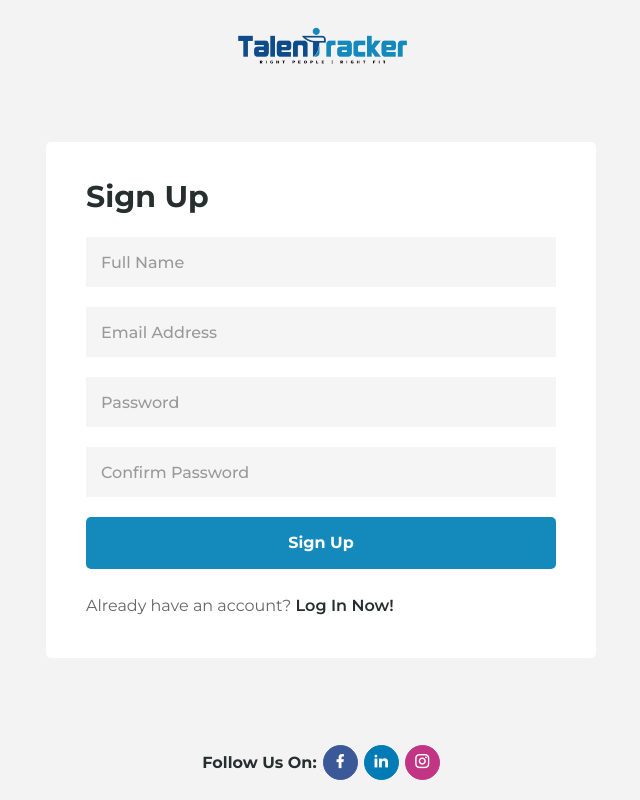
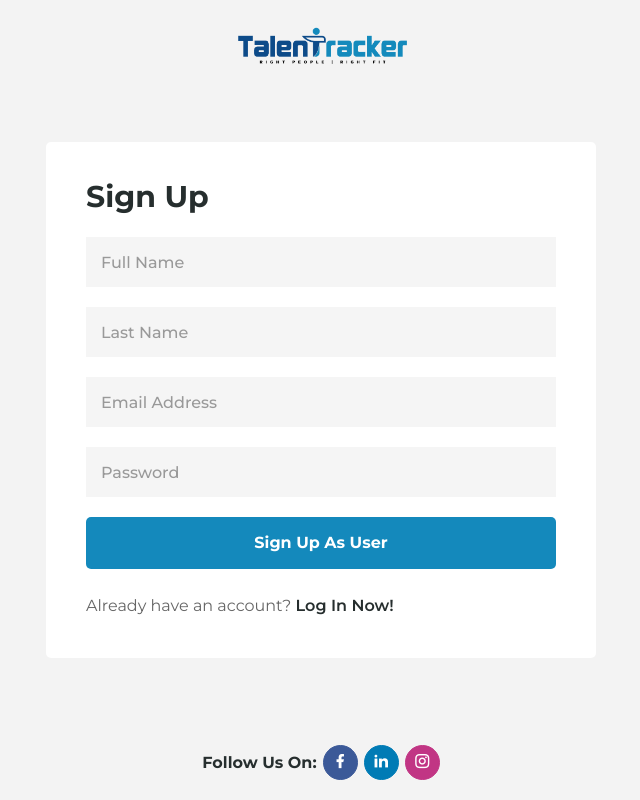
Before and after one commit to MostasirMahim/talentracker-demo, a Next.js app: page /auth/user/register in a window 1280 px wide. Shown: the whole page, without its empty margins (319-959 px from the left). Built offline with nearby package versions, Linux system fonts and the light colour scheme.

Commit message:
feat : user registration implemented.

```diff
--- a/src/app/(auth)/auth/user/register/page.js
+++ b/src/app/(auth)/auth/user/register/page.js
@@ -1,5 +1,6 @@
 import Link from "next/link";
 import Image from "next/image";
+import UserRegisterForm from "@/components/Auth/UserRegisterForm";
 
 function UserRegister() {
   return (
@@ -16,47 +17,7 @@ function UserRegister() {
             <div className="container">
               <div className="signup-form">
                 <h2>Sign Up</h2>
-
-                <form>
-                  <div className="form-group">
-                    <input
-                      type="text"
-                      className="form-control"
-                      placeholder="Full Name"
-                    />
-                  </div>
-
-                  <div className="form-group">
-                    <input
-                      type="email"
-                      className="form-control"
-                      placeholder="Email Address"
-                    />
-                  </div>
-
-                  <div className="form-group">
-                    <input
-                      type="password"
-                      className="form-control"
-                      placeholder="Password"
-                    />
-                  </div>
-
-                  <div className="form-group">
-                    <input
-                      type="password"
-                      className="form-control"
-                      placeholder="Confirm Password"
-                    />
-                  </div>
-
-                  <button type="submit">Sign Up</button>
-
-                  <span className="dont-account">
-                    Already have an account?{" "}
-                    <Link href="/auth/user/login">Log In Now!</Link>
-                  </span>
-                </form>
+                <UserRegisterForm />
               </div>
             </div>
           </div>
--- /dev/null
+++ b/src/components/Auth/UserRegisterForm.js
@@ -0,0 +1,82 @@
+"use client";
+import { userRegister } from "@/actions/auth";
+import Link from "next/link";
+import React, { useState } from "react";
+import { useForm } from "react-hook-form";
+import { toast } from "react-toastify";
+
+function UserRegisterForm() {
+     const [loading, setLoading] = useState(false);
+      const { register, handleSubmit } = useForm();
+
+      async function onSubmit(values) {
+        setLoading(true);
+        try {
+        const formData = {
+          email: values.email,
+          password: values.password,
+          first_name: values.first_name,
+          last_name: values.last_name
+        }
+        const res = await userRegister(formData);
+
+        if (res?.error) {
+          Object.entries(res?.data?.errors).forEach(([field, messages]) => {
+            messages.forEach((msg) => toast.error(msg));
+          });
+          console.log(res);
+        } else {
+          toast.success("Registration successful");
+        }
+
+        } catch (err) {
+          console.log(err);
+          toast.error( err.message || "Registration failed");
+        } finally {
+          setLoading(false);
+        }
+      }
+  return (
+    <form onSubmit={handleSubmit(onSubmit)}>
+      <div className="form-group">
+        <input type="text" className="form-control" placeholder="Full Name"
+        {...register("first_name", { required: true })}/>
+      </div>
+            <div className="form-group">
+        <input
+          type="text"
+          className="form-control"
+          placeholder="Last Name"
+          {...register("last_name", { required: true })}
+        />
+      </div>
+
+      <div className="form-group">
+        <input
+          type="email"
+          className="form-control"
+          placeholder="Email Address"
+           {...register("email", { required: true })}
+        />
+      </div>
+
+      <div className="form-group">
+        <input
+          type="password"
+          className="form-control"
+          placeholder="Password"
+          {...register("password", { required: true })}
+        />
+      </div>
+
+      <button type="submit">{loading ? "Loading..." : "Sign Up As User"}</button>
+
+      <span className="dont-account">
+        Already have an account?{" "}
+        <Link href="/auth/user/login">Log In Now!</Link>
+      </span>
+    </form>
+  );
+}
+
+export default UserRegisterForm;
```
